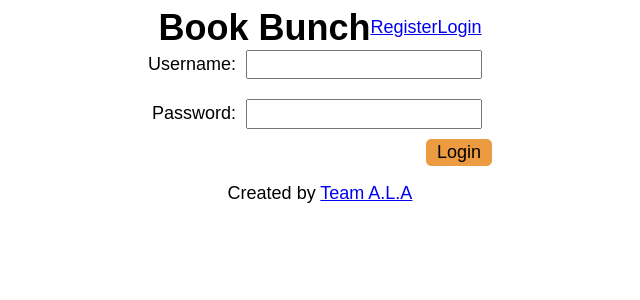
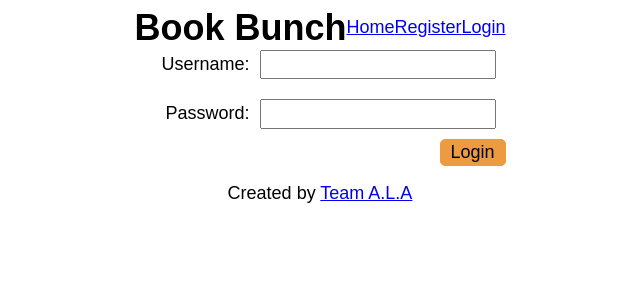
Before and after one commit to llouison/Project_03_Book_Bunch, a React (Create React App) app in the folder client/: page /login in a window 1280 px wide. Shown: the top 300 px of the page, without its empty margins (320-960 px from the left). Built offline with nearby package versions, Linux system fonts and the light colour scheme.

Commit message:
updated header links

```diff
--- a/client/src/components/Login.jsx
+++ b/client/src/components/Login.jsx
@@ -32,7 +32,7 @@ class Login extends Component {
   render() {
     return (
       <div>
-        <Header path1='/register' link1='Register' path2='/login' link2='Login'/>
+        <Header path1='/' link1='Home' path2='/register' link2='Register' path3='/login' link3='Login'/>
         <form
           className="login_form"
           onSubmit={this.props.handleLoginSubmit}
```
